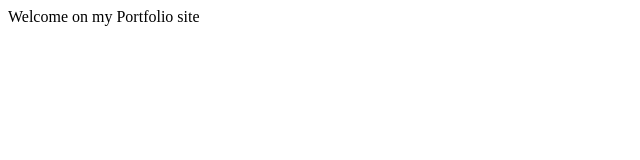
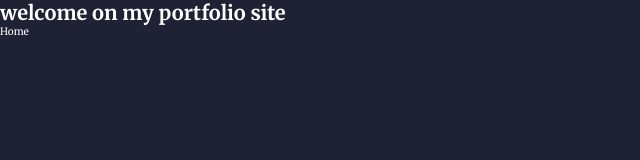
Before and after one commit to jocovass/Portfolio-website, a Gatsby site: page / in a window 1280 px wide. Shown: the whole page, without its empty margins (0-640 px from the left). Built offline with nearby package versions, Linux system fonts and the light colour scheme; Gatsby itself is replaced by a stand-in of ours.

Commit message:
Add theme, initial Globalstyles.

```diff
--- /dev/null
+++ b/src/components/layout/Layout.js
@@ -0,0 +1,20 @@
+import React from 'react'
+import { ThemeProvider } from 'styled-components'
+import PropTypes from 'prop-types'
+import GlobalStyles from '../styles/GlobalStyles'
+import theme from '../styles/theme'
+
+const Layout = ({ children }) => (
+  <>
+    <ThemeProvider theme={theme}>
+      <GlobalStyles />
+      {children}
+    </ThemeProvider>
+  </>
+)
+
+Layout.propTypes = {
+  children: PropTypes.node.isRequired,
+}
+
+export default Layout
--- /dev/null
+++ b/src/components/sections/Home.js
@@ -0,0 +1,8 @@
+import React from 'react'
+import styled from 'styled-components'
+
+const Home = () => {
+  return <div>Home</div>
+}
+
+export default Home
--- /dev/null
+++ b/src/components/styles/GlobalStyles.js
@@ -0,0 +1,39 @@
+import { createGlobalStyle } from 'styled-components'
+
+const GlobalStyles = createGlobalStyle`
+    *, *::before, *::after {
+        margin: 0;
+        padding: 0;
+        box-sizing: inherit;
+    }
+
+    html {
+        --clr-bg: ${({ theme }) => theme.colors.bg};
+        --clr-bg-light: ${({ theme }) => theme.colors.bgLight};
+        --clr-text: ${({ theme }) => theme.colors.text};
+        --clr-accent: ${({ theme }) => theme.colors.accent};
+        font-size: 62.5%;
+    }
+
+    body {
+        font-family: 'Merriweather', sans-serif;
+        box-sizing: border-box;
+        background-color: var(--clr-bg);
+        color: var(--clr-text);
+    }
+
+    button {
+        font-family: 'Merriweather', sans-serif;
+        background: none;
+        border: none;
+        outline: none;
+        cursor: pointer;
+    }
+
+    a {
+        text-decoration: none;
+        color: var(--clr-text);
+    }
+`
+
+export default GlobalStyles
--- /dev/null
+++ b/src/components/styles/theme.js
@@ -0,0 +1,15 @@
+const theme = {
+  colors: {
+    bg: '#1F2235',
+    bgLight: '#23263A',
+    text: '#fff',
+    accent: '#DC3545',
+  },
+  mq: {
+    large: 'only screen and (max-width: 93.75em)',
+    medium: 'only screen and (max-width: 50em)',
+    small: 'only screen and (max-width: 37.5rem)',
+  },
+}
+
+export default theme
--- a/src/pages/index.js
+++ b/src/pages/index.js
@@ -1,5 +1,12 @@
 import React from 'react'
+import Layout from '../components/layout/Layout'
+import Home from '../components/sections/Home'
 
-const App = () => <div>Welcome on my Portfolio site</div>
+const App = () => (
+  <Layout>
+    <h1>welcome on my portfolio site</h1>
+    <Home />
+  </Layout>
+)
 
 export default App
```
